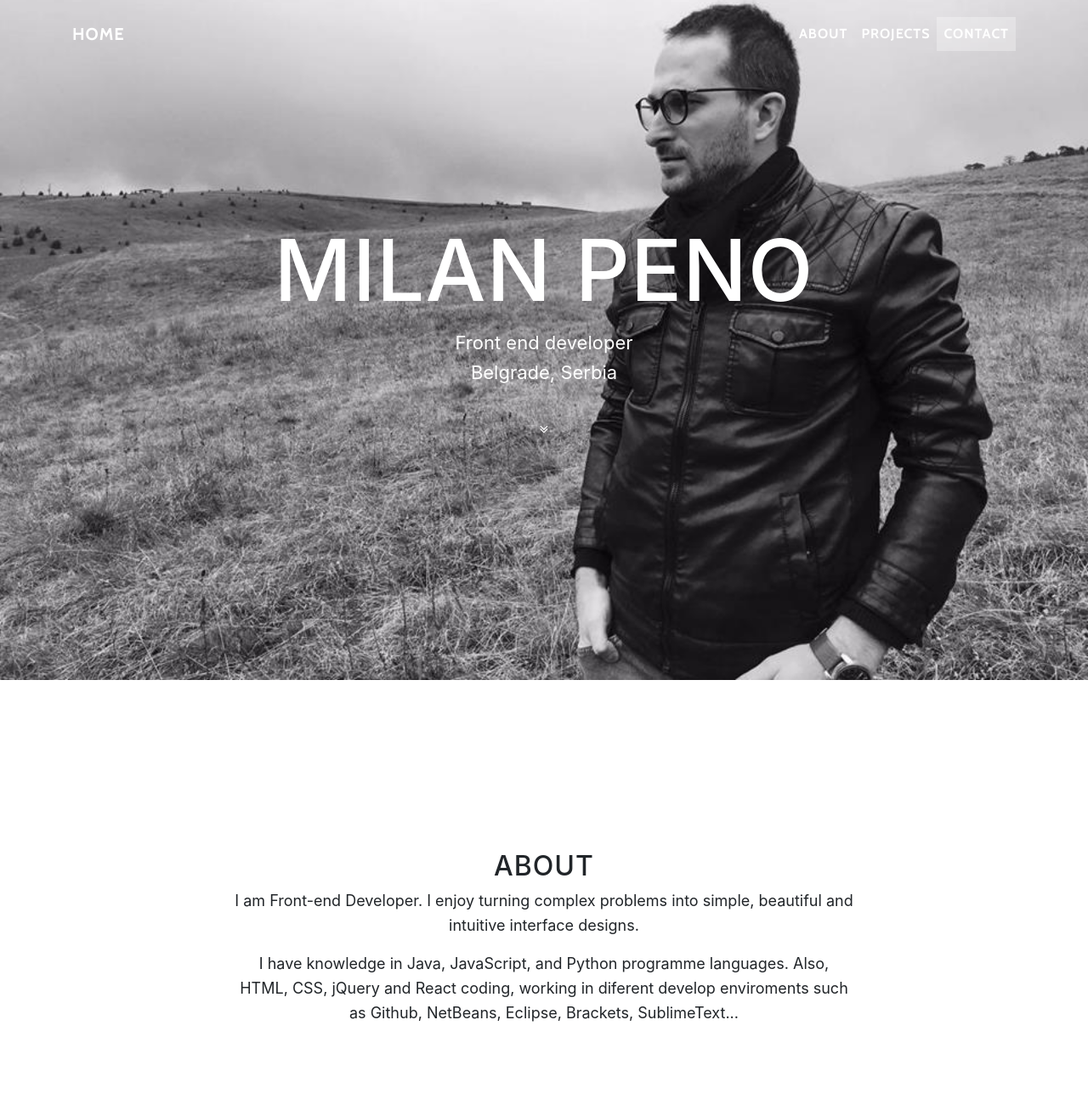
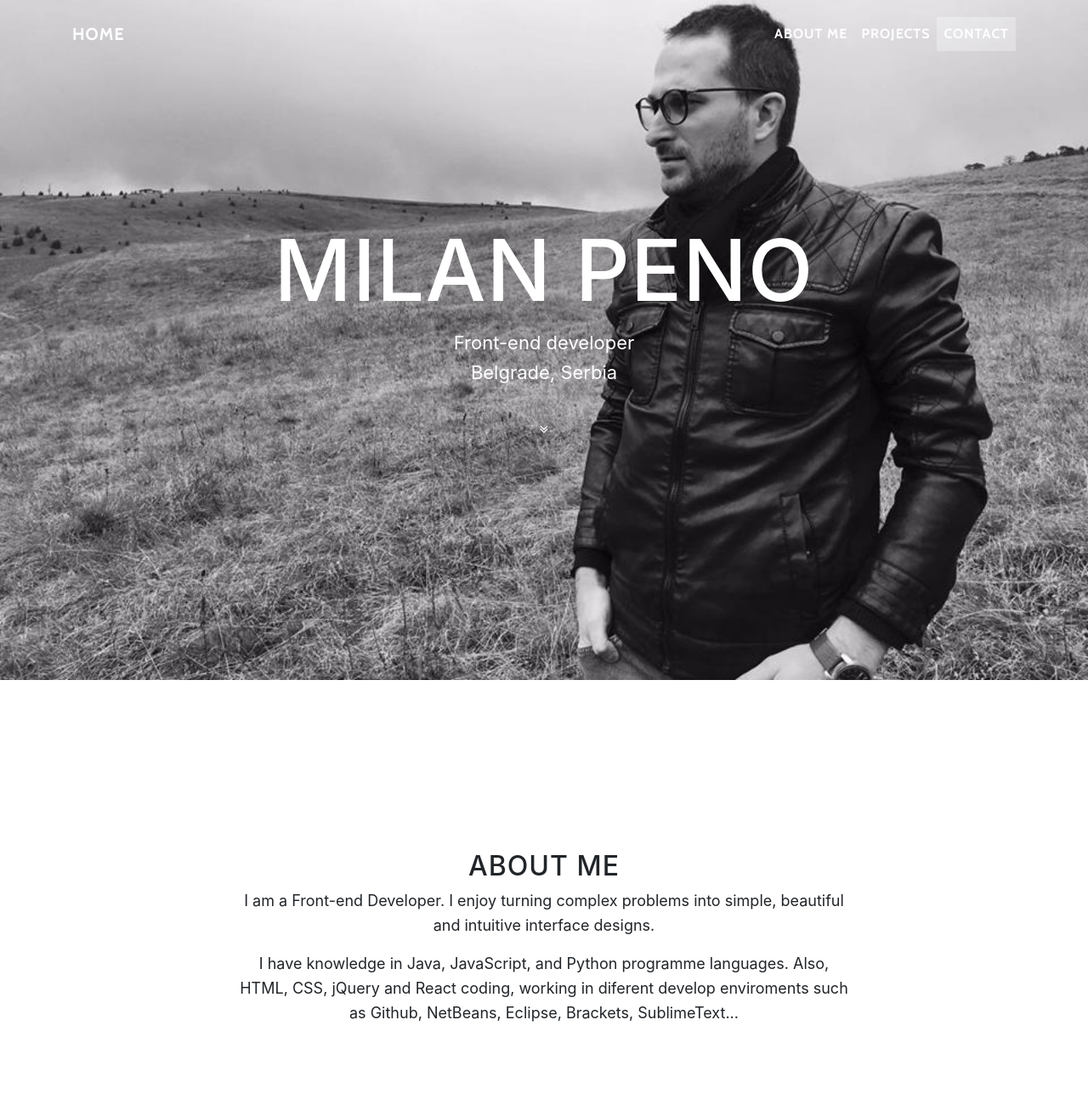
Before and after one commit to penomilan/penomilan, a website with bundled scripts: page index.html in a window 1280 px wide. Shown: the top 1300 px of the page at 85% size. Built offline with nearby package versions, Linux system fonts and the light colour scheme.

Commit message:
Update index.html

```diff
--- a/index.html
+++ b/index.html
@@ -36,7 +36,7 @@
         <div class="collapse navbar-collapse" id="navbarResponsive">
           <ul class="navbar-nav ml-auto">
             <li class="nav-item">
-              <a class="nav-link js-scroll-trigger" href="#about">About</a>
+              <a class="nav-link js-scroll-trigger" href="#about">About me</a>
             </li>
             <li class="nav-item">
               <a class="nav-link js-scroll-trigger" href="#download">Projects</a>
@@ -56,7 +56,7 @@
           <div class="row">
             <div class="col-lg-8 mx-auto">
               <h1 class="brand-heading">Milan Peno</h1>
-              <p class="intro-text">Front end developer
+              <p class="intro-text">Front-end developer
                 <br>Belgrade, Serbia</p>
               <a href="#about" class="btn btn-circle js-scroll-trigger">
                 <i class="fa fa-angle-double-down animated"></i>
@@ -72,8 +72,8 @@
       <div class="container">
         <div class="row">
           <div class="col-lg-8 mx-auto">
-            <h2>About</h2>
-            <p>I am Front-end Developer. I enjoy turning complex problems into simple, beautiful and intuitive interface designs.</p><p>I have knowledge in Java, JavaScript, and Python programme languages. Also, HTML, CSS, jQuery and React coding, working in diferent develop enviroments such as Github, NetBeans, Eclipse, Brackets, SublimeText...</p>
+            <h2>About me</h2>
+            <p>I am a Front-end Developer. I enjoy turning complex problems into simple, beautiful and intuitive interface designs.</p><p>I have knowledge in Java, JavaScript, and Python programme languages. Also, HTML, CSS, jQuery and React coding, working in diferent develop enviroments such as Github, NetBeans, Eclipse, Brackets, SublimeText...</p>
           </div>
         </div>
       </div>
@@ -92,7 +92,7 @@
         </div>
         <div class="col-lg-8 mx-auto">
           <a href="https://penomilan.github.io/Generator/" target="_blank" class="btn btn-default btn-lg">Static site generator</a>
-          <p>Static Site Generator is a simple web application that makes your job easyer, and saves your time at starting new project. At the moment, JavaScript generates Title, Image, Description and Background color, but I'll try in future to expand this code and make it more interesting, and usable in practice.</p>
+          <p>Static Site Generator is a simple web application that makes your job easier, and saves your time at starting new project. At the moment, JavaScript generates title, image, description and background color, but I'll try in future to expand this code and make it more interesting, and usable in practice.</p>
         </div>
         <div class="col-lg-8 mx-auto">
           <a href="http://kora.rs" target="_blank" class="btn btn-default btn-lg">KORA studio</a>
```
